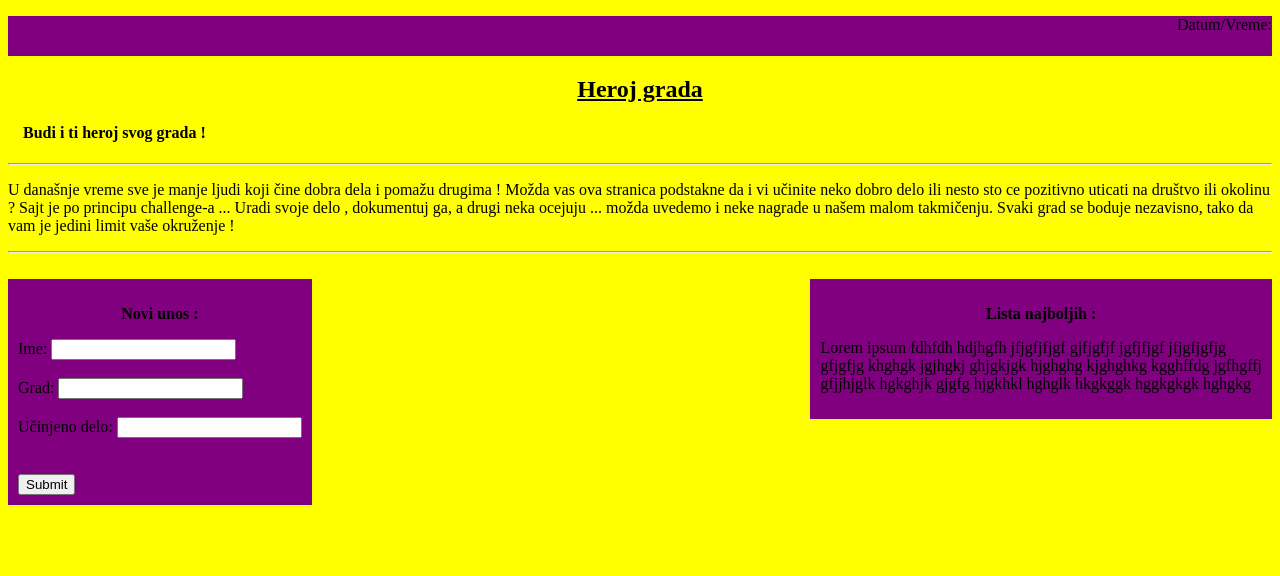
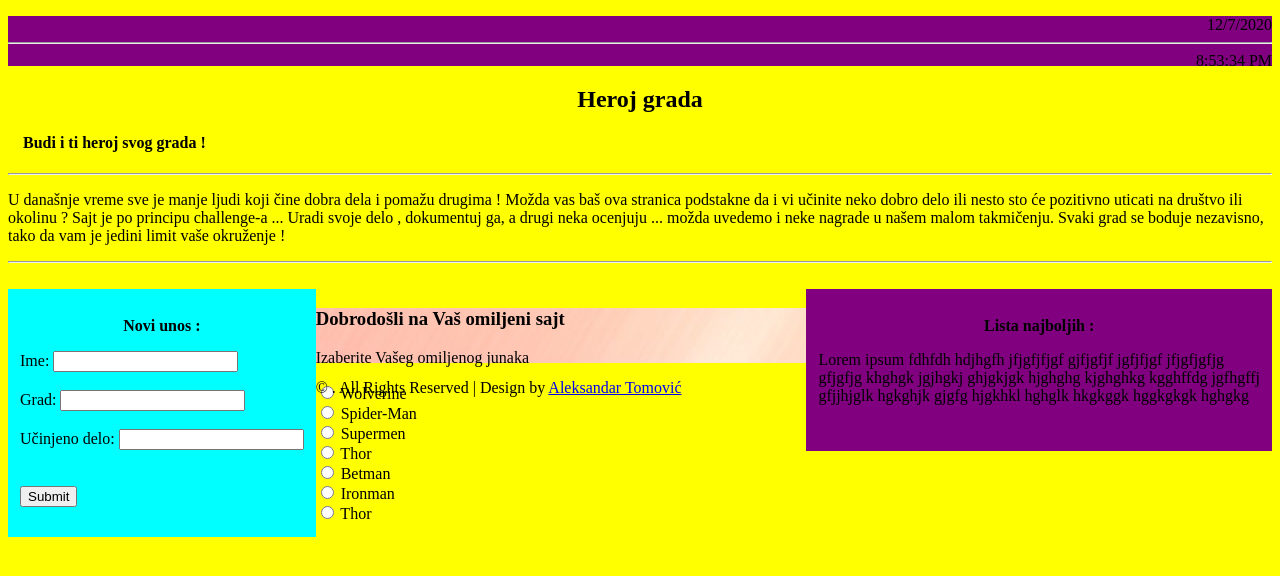
Before and after one commit to pyace1/city_hero, a plain HTML site: page index.html in a window 1280 px wide. Drawn offline with Linux system fonts and the light colour scheme.

Commit message:
novi css

```diff
--- a/index.html
+++ b/index.html
@@ -7,26 +7,26 @@
 		    <meta name="keywords" content="HTML, JavaScript">
 		    <meta name="author" content="Aleksandar Tomović">
 		    <meta name="viewport" content="width=device-width, initial-scale=1.0">
-			<script src="main.js"></script>
+
 			<link rel="stylesheet" href="styles.css">
 		</head>
 		<body>
 			<div id="header">
-				<p style="text-align:right">Datum/Vreme: <span id="datetime"></span></p>
+				<p id="datetime" style="text-align:right"></p>
 			</div>
 				<h2>Heroj grada</h2>
 				<!--bodovanje-->
 				<h4 style="text-indent:15px">Budi i ti heroj svog grada !</h4><hr>
 				<p>U današnje vreme sve je manje ljudi koji čine dobra dela i pomažu drugima !
-				Možda vas ova stranica podstakne da i vi učinite neko dobro delo ili nesto sto ce
+				Možda vas baš ova stranica podstakne da i vi učinite neko dobro delo ili nesto sto će
 				 pozitivno uticati na društvo ili okolinu ? Sajt je po principu challenge-a ...
-				 Uradi svoje delo , dokumentuj ga, a drugi neka ocejuju ... možda uvedemo i neke
+				 Uradi svoje delo , dokumentuj ga, a drugi neka ocenjuju ... možda uvedemo i neke
 				 nagrade u našem malom takmičenju. Svaki grad se boduje nezavisno, tako da vam
 				 je jedini limit vaše okruženje !</p><hr><br>
 			 <div id="main_wraper">
 				<div id="forma" style="float:left" width="50%" >
 					<p style="text-align:center"><strong>Novi unos :</strong></p>
-					<form>
+					<form action="#.html">
 					  <label for="name">Ime:</label>
 					  <input type="text" id="name" name="name"><br><br>
 					  <label for="city">Grad:</label>
@@ -34,14 +34,46 @@
 					  <label for="delo">Učinjeno delo:</label>
 					  <input type="text" id="delo" name="delo"><br><br>
 					  <br><input type="button" onclick="unos()" value="Submit">
-					</form>
+					</form><br>
 				</div>
 				<div id="listing" style="float:right" width="50%">
 					<p style="text-align:center"><strong>Lista najboljih :</strong></p>
+					<div id="upis"></div>
 					<p>Lorem ipsum fdhfdh hdjhgfh jfjgfjfjgf gjfjgfjf jgfjfjgf jfjgfjgfjg<br>
 					gfjgfjg khghgk jgjhgkj ghjgkjgk hjghghg kjghghkg kgghffdg jgfhgffj<br>
-					gfjjhjglk hgkghjk gjgfg hjgkhkl hghglk hkgkggk hggkgkgk hghgkg </p>
+					gfjjhjglk hgkghjk gjgfg hjgkhkl hghglk hkgkggk hggkgkgk hghgkg </p><br>
 				</div>
 			 </div>
+			 <div id="lower">
+				<h3>Dobrodošli na Vaš omiljeni sajt</h3>
+				<p>Izaberite Vašeg omiljenog junaka</p>
+				<form>
+					<form action="/#.php" method="#">
+					  <input type="radio" id="Wolverine" name="junak" value="Wolverine">
+					  <label for="Wolverine">Wolverine</label><br>
+
+					  <input type="radio" id="Spider-Man" name="junak" value="Spider-Man">
+					  <label for="Spider-Man">Spider-Man</label><br>
+
+					  <input type="radio" id="Supermen" name="junak" value="Supermen">
+					  <label for="Supermen">Supermen</label><br>
+
+					  <input type="radio" id="Thor" name="junak" value="Thor">
+					  <label for="Thor">Thor</label><br>
+
+					  <input type="radio" id="Betman" name="junak" value="Betman">
+					  <label for="Betman">Betman</label><br>
+
+					  <input type="radio" id="Ironman" name="junak" value="Ironman">
+					  <label for="Ironman">Ironman</label><br>
+
+					  <input type="radio" id="Thor" name="junak" value="Thor">
+					  <label for="Thor">Thor</label><br>
+				</form>
+			 </div>
+			 <div id="footer">
+				<p>&copy; . All Rights Reserved | Design by <a href="https://github.com/pyace1" target="_blank">Aleksandar Tomović</a></p>
+			 </div>
 		</body>
+		<script src="main.js"></script>
 	</html>
--- a/main.js
+++ b/main.js
@@ -1,11 +1,27 @@
-var dt = new Date();
-document.getElementById("datetime").innerHTML = dt.toLocaleString();
+var myVar = setInterval(myTimer, 1000);
+
+function myTimer() {
+  var d = new Date();
+  var t = d.toLocaleTimeString();
+  var date = d.getDate();
+  var month = d.getMonth();
+  var year = d.getFullYear();
+  document.getElementById("datetime").innerHTML = date + "/" + month + "/" + year + "<hr>" + t;
+
+}
+// --- forma unos ---
 var heroji = [];
 function unos(){
 	var heroj = {
-		ime = document.getElementById("name").value,
-		grad = document.getElementById("city").value,
-		delo = document.getElementById("delo").value,
+		ime : document.getElementById("name").value,
+		grad : document.getElementById("city").value,
+		delo : document.getElementById("delo").value,
 	}
 	heroji.push(heroj);
+	upis(heroji);
 }
+function upis(){
+	document.getElementById("upis").innerHTML = "<div>" + heroji[i].ime + " " +
+	heroji[i].grad + "<br>" + heroji[i].delo + "</div><br><hr>";
+
+}
--- a/styles.css
+++ b/styles.css
@@ -3,18 +3,23 @@ body {
 }
 h2{
 	text-align:center;
-	text-decoration:underline;
+	text-decoration:none;
 }
 #header{
-	height:40px;
+	height:50px;
 	background-color:purple;
 	padding:auto 0;
 }
 #forma{
-	background-color:purple;
-	padding:10px;
+	background-color:aqua;
+	padding:12px;
 }
 #listing{
 	background-color:purple;
-	padding:10px;
+	padding:12px;
 }
+#lower{
+	background-image: url("avengers-endgame-3053x1717-silhouette-marvel-superheroes-illustration-18339.jpg");
+	height:55px;
+
+}
```
Also changed, not shown: avengers-endgame-3053x1717-silhouette-marvel-superheroes-illustration-18339.jpg (added).
